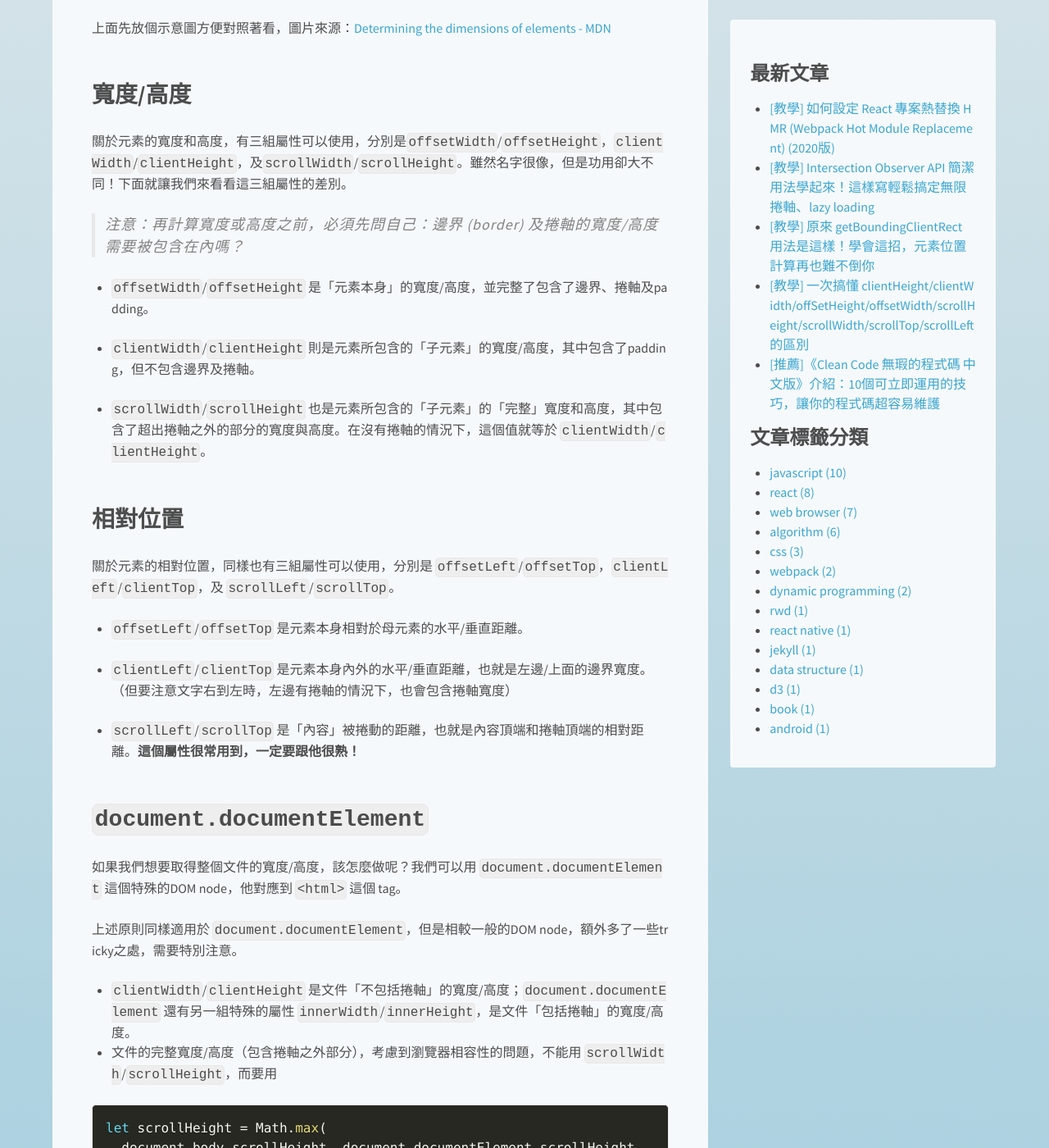
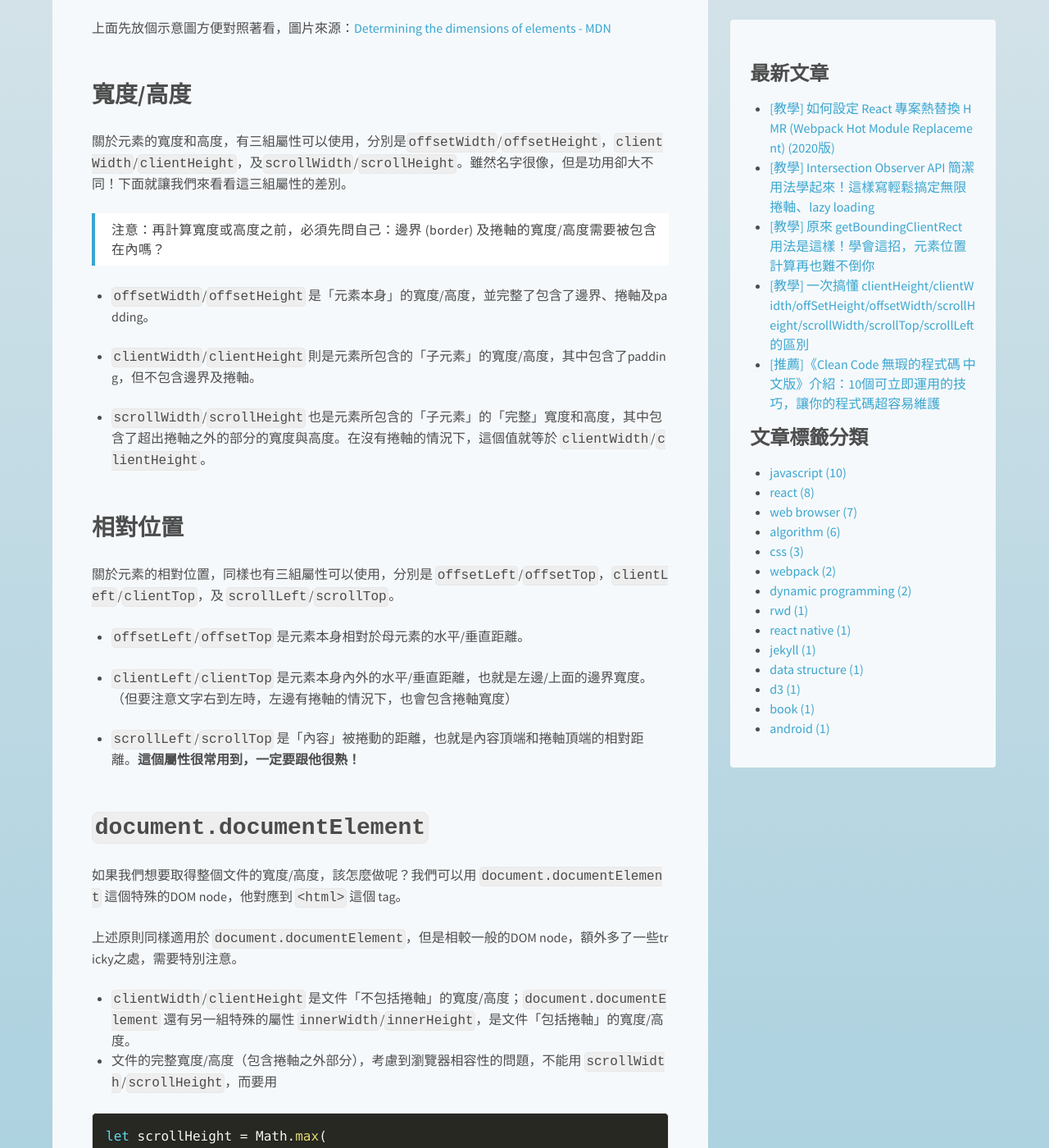
Before and after one commit to shuboc/shuboc.github.io, a Jekyll site: the page built from _posts/2019-12-14-element-size-scrolling.md, in a window 1280 px wide and 1400 px high, scrolled down 1038 px. Shown: the whole window at 82% size. Built offline with Jekyll 4.4.1, drawn with Linux system fonts in a browser that asks for light colours; nearby versions of some CDN libraries; library files that are not in the unit come from our copies; comment, search, counter and statistics services are not loaded; grey boxes are pictures that could not be loaded.

Commit message:
refine blockquote style

```diff
--- a/_sass/_base.scss
+++ b/_sass/_base.scss
@@ -120,12 +120,15 @@ a {
  * Blockquotes
  */
 blockquote {
-    color: $grey-color;
-    border-left: 4px solid $grey-color-light;
+    color: $grey-color-dark;
+    border-left: 4px solid $theme-color;
     padding-left: $spacing-unit / 2;
-    font-size: 18px;
-    letter-spacing: 1px;
-    font-style: italic;
+    letter-spacing: 0.03em;
+    background: white;
+
+    p {
+        padding: 8px;
+    }
 
     > :last-child {
         margin-bottom: 0;
```
